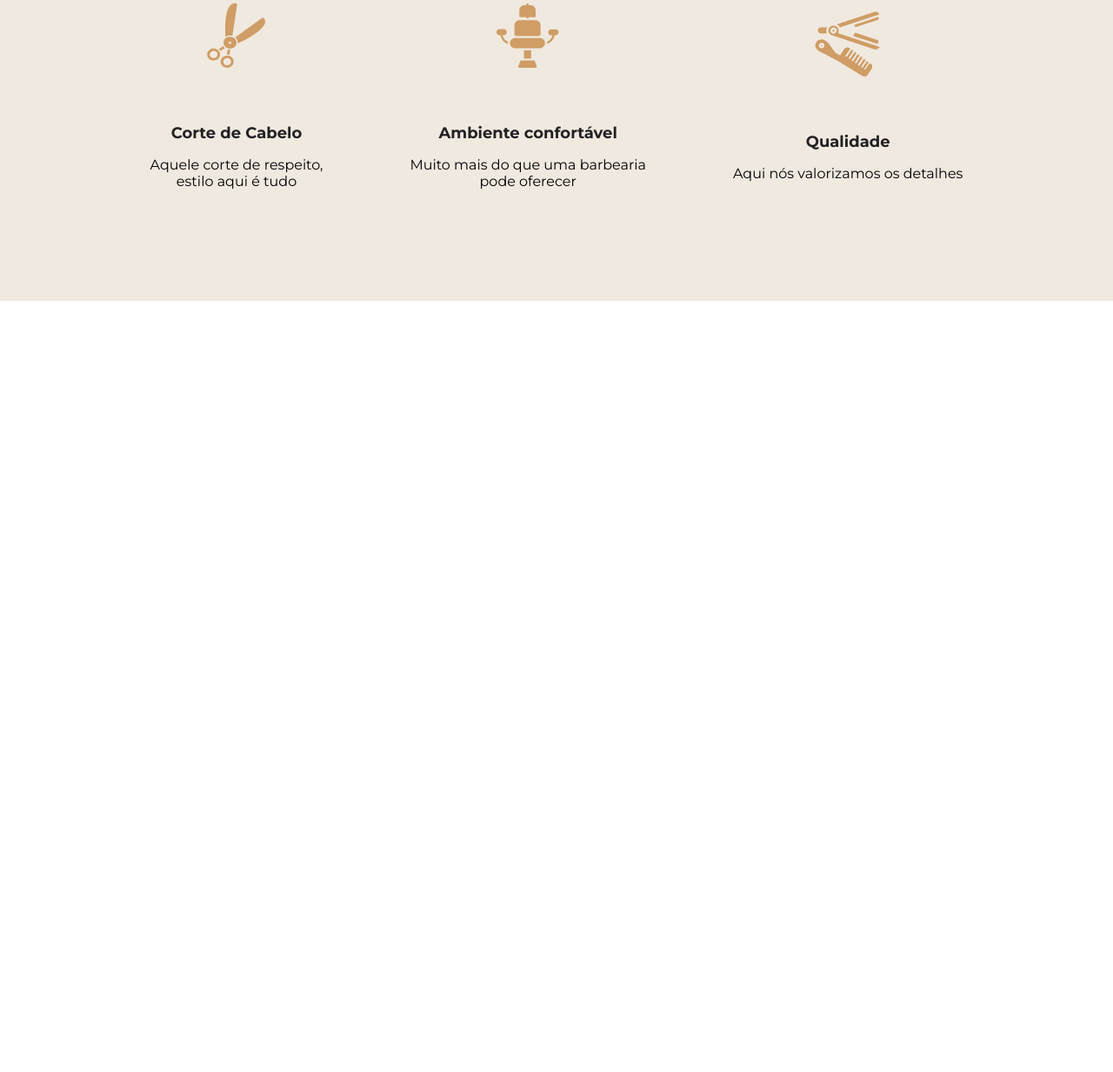
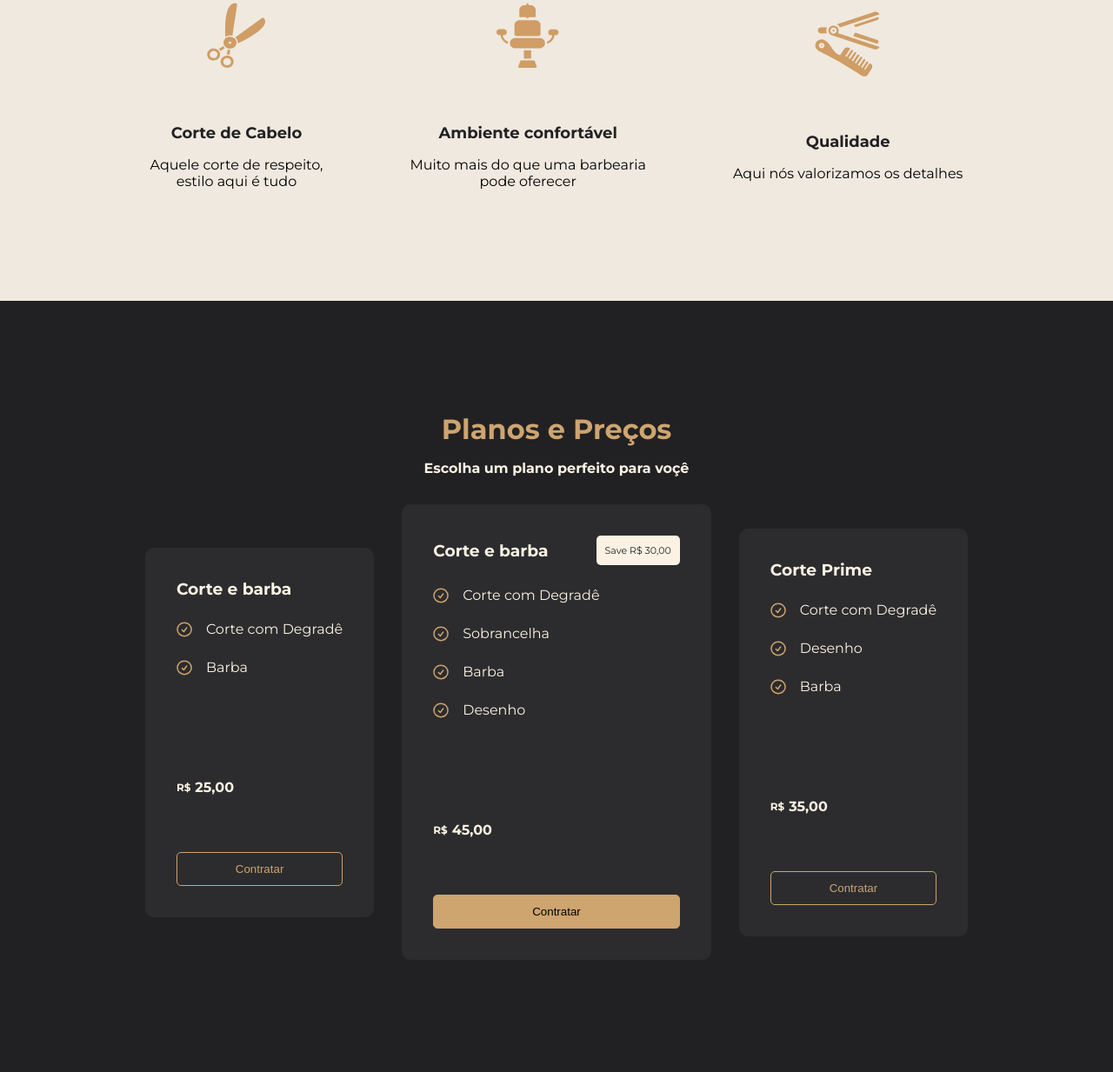
Before and after one commit to domdq/luis_barber, a plain HTML site: page index.html in a window 1280 px wide. Shown: the part 1026-2259 px from the top of the page at 87% size. Before the commit the page ends 1372 px from the top, so only its background shows below. Drawn offline with Linux system fonts and the light colour scheme; a web font is replaced by a local one.

Commit message:
feat: style plans and prices

```diff
--- a/index.html
+++ b/index.html
@@ -61,6 +61,87 @@
       </p>
     </div>
   </div>
+  <section class="planasprice-bg">
+
+    <div class="plan-title">
+      <h1>Planos e Preços</h1>
+      <h2>Escolha um plano perfeito para voçê</h2>
+    </div>
+
+    <div class="plan-price">
+      <div class="plan-item">
+        <h3>Corte e barba</h3>
+        <ul>
+          <li>
+            <img src="./img/check.svg" alt="">
+            <p>Corte com Degradê</p>
+          </li>
+          <li>
+            <img src="./img/check.svg" alt="">
+            <p>Barba</p>
+          </li>
+        </ul>
+        <div class="price">
+          <span>R$</span>
+          <P>25,00</P>
+        </div>
+        <button>Contratar</button>
+      </div>
+
+      <div class="plan-item">
+        <div class="price-save">
+          <h3>Corte e barba</h3>
+          <div>Save R$ 30,00</div>
+        </div>
+        <ul>
+          <li>
+            <img src="./img/check.svg" alt="">
+            <p>Corte com Degradê</p>
+          </li>
+          <li>
+            <img src="./img/check.svg" alt="">
+            <p>Sobrancelha</p>
+          </li>
+          <li>
+            <img src="./img/check.svg" alt="">
+            <p>Barba</p>
+          </li>
+          <Li>
+            <img src="./img/check.svg" alt=""></img>
+            <p>Desenho</p>
+          </Li>
+        </ul>
+        <div class="price">
+          <span>R$</span>
+          <P>45,00</P>
+        </div>
+        <button id="pricebtn"">Contratar</button>
+      </div>
+
+      <div class=" plan-item">
+          <h3>Corte Prime</h3>
+          <ul>
+            <li>
+              <img src="./img/check.svg" alt="">
+              <p>Corte com Degradê</p>
+            </li>
+            <li>
+              <img src="./img/check.svg" alt="">
+              <p>Desenho</p>
+            </li>
+            <li>
+              <img src="./img/check.svg" alt="">
+              <p>Barba</p>
+            </li>
+          </ul>
+          <div class="price">
+            <span>R$</span>
+            <P>35,00</P>
+          </div>
+          <button>Contratar</button>
+      </div>
+    </div>
+  </section>
 </body>
 
 </html>
--- a/style/style.css
+++ b/style/style.css
@@ -130,3 +130,87 @@
   font-size: 16px;
   margin-top: 16px;
 }
+/* section */
+.planasprice-bg {
+  background: #212123;
+}
+.plan-title {
+  display: flex;
+  justify-content: center;
+  align-items: center;
+  flex-direction: column;
+  font-family: Montserrat;
+}
+.plan-title h1 {
+  color: #cea46f;
+  margin-top: 128px;
+  font-size: 32px;
+}
+.plan-title h2 {
+  color: #fcf2e4;
+  font-size: 16px;
+  font-weight: 500px;
+  margin-top: 16px;
+}
+.plan-price {
+  display: flex;
+  justify-content: center;
+  align-items: center;
+  gap: 32px;
+  margin-top: 32px;
+}
+
+.plan-item ul {
+  margin-bottom: 119px;
+}
+.plan-item li {
+  list-style: none;
+  display: flex;
+  gap: 16px;
+  margin-top: 25px;
+}
+.plan-item {
+  background: #2c2c2e;
+  color: #fcf2e4;
+  display: flex;
+  flex-direction: column;
+  font-size: 16px;
+  padding: 36px 36px;
+  border-radius: 10px;
+  margin-bottom: 129px;
+}
+.plan-item button {
+  margin-top: 65px;
+  padding: 11px;
+  border: 1px solid #cea46f;
+  border-radius: 5px;
+  background: #2c2c2e;
+  color: #cea46f;
+}
+.price {
+  display: flex;
+  gap: 5px;
+  font-weight: bold;
+}
+.price span {
+  margin-top: 2px;
+  font-size: 12px;
+}
+.price-save {
+  display: flex;
+  align-items: center;
+  gap: 55px;
+}
+.price-save div {
+  padding: 10px;
+  border-radius: 5px;
+  background: #fcf2e4;
+  color: #212123;
+  font-size: 11px;
+  font-weight: 500px;
+}
+#pricebtn {
+  color: #000000;
+  background: #cea46f;
+  border-radius: 5px;
+}
```
Also changed, not shown: img/check.svg (added).
